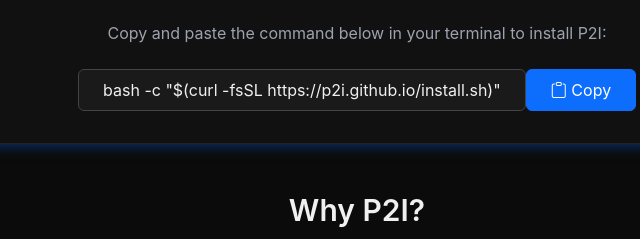
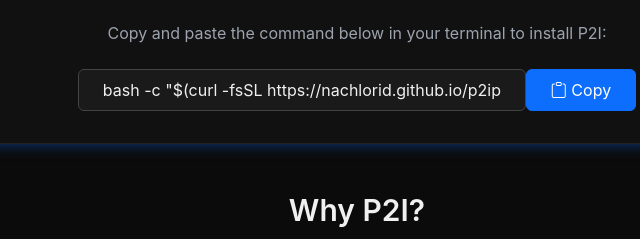
Before and after one commit to NaChlorid/p2ip, a plain HTML site: page index.html in a window 1280 px wide. Shown: the part 256-495 px from the top of the page, 283-923 px from the left. Drawn offline with nearby package versions, Linux system fonts and the light colour scheme.

Commit message:
Update index.html

```diff
--- a/index.html
+++ b/index.html
@@ -76,7 +76,7 @@
             </p>
             <div class="d-flex justify-content-center">
                 <input id="installCommand" type="text"
-                       value='bash -c "$(curl -fsSL https://p2i.github.io/install.sh)"'
+                       value='bash -c "$(curl -fsSL https://nachlorid.github.io/p2ip/install.sh)"'
                        readonly
                        class="form-control rounded-start text-center w-full max-w-md px-4 py-2" />
                 <button id="copyBtn" onclick="copyCommand()"
```
